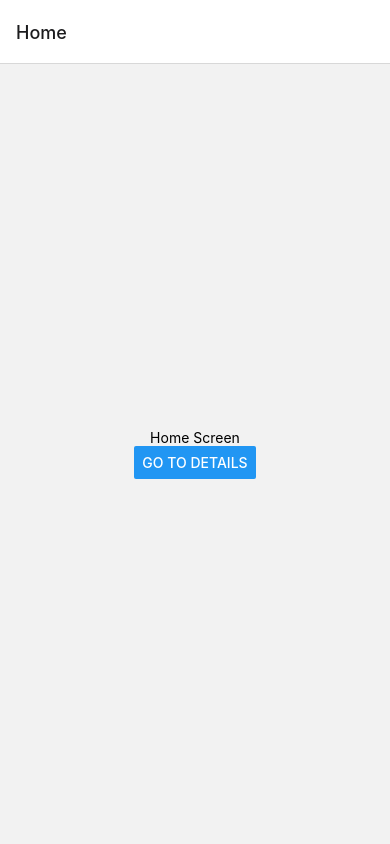
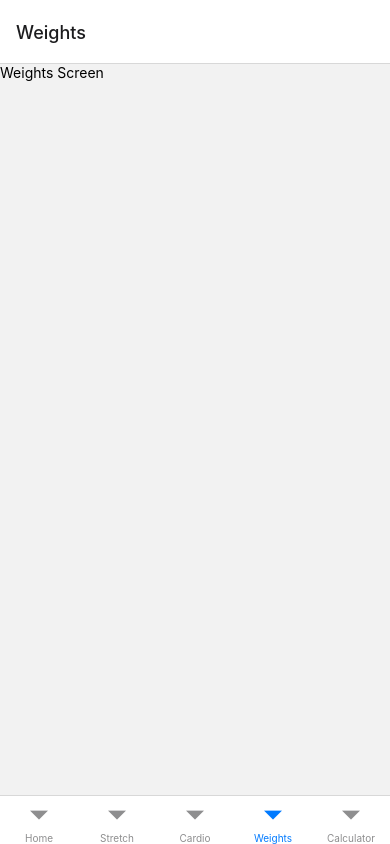
Before and after one commit to DanielekPark/fitnessapp, a React Native app: screen /Weights in a window 390 px wide. Built offline with nearby package versions, Linux system fonts and the light colour scheme.

Commit message:
added bottom navigation and screens

```diff
--- a/App.js
+++ b/App.js
@@ -1,53 +1,22 @@
-import { StatusBar } from "expo-status-bar";
-import { StyleSheet, Text, View, Button } from "react-native";
+import { StyleSheet} from "react-native";
 import { NavigationContainer } from "@react-navigation/native";
 import { createNativeStackNavigator } from "@react-navigation/native-stack";
 import { SafeAreaProvider } from "react-native-safe-area-context";
+import Nav from "./components/navigation/nav";
 
-function HomeScreen({ navigation }) {
-  return (
-    <View style={{ flex: 1, alignItems: "center", justifyContent: "center" }}>
-      <Text>Home Screen</Text>
-      <Button
-        title="Go to Details"
-        onPress={() => navigation.navigate("Details")}
-      />
-    </View>
-  );
-}
-
-function DetailsScreen() {
-  return (
-    <View style={{ flex: 1, alignItems: "center", justifyContent: "center" }}>
-      <Text>Details Screen</Text>
-    </View>
-  );
-}
 const Stack = createNativeStackNavigator();
 
-// import tabs-nav.js
 export default function App() {
   return (
     <SafeAreaProvider>
       <NavigationContainer>
-        {/*
-          1. Navigation goes here  */}
-
-        <Stack.Navigator>
-          <Stack.Screen name="Home" component={HomeScreen} />
-          <Stack.Screen name="Details" component={DetailsScreen} />
-        </Stack.Navigator>
+        <Nav />
       </NavigationContainer>
     </SafeAreaProvider>
   );
 }
 
-// 2. set up home screen include calculator
-// 2a. select workout intermediate
-//2b. route to cardio/weights/stretching
-//3. Create sections of beginner 2-3 days
-//3. Create section for muscle groups (e.g. chest, abs, legs etc)
-//3b. create section for intermediate same as above
+
 const styles = StyleSheet.create({
   container: {
     flex: 1,
--- a/components/calculator/calculator.js
+++ b/components/calculator/calculator.js
@@ -1,13 +1,21 @@
-import { View } from "react-native";
+import { View, Text } from "react-native";
+import React, {useState} from "react";
+import { Input } from '@rneui/themed';
 
 const Calculator = () => {
+  const [weight, setWeight] = useState(0);
 
   return (
     <View>
       <Text>Calculator</Text>
+      <View>
+        <Text>{weight}</Text>
+        <View>
+          <Input />
+        </View>
+      </View>
     </View>
   );
 };
 
-
 export default Calculator;
--- a/components/navigation/nav.js
+++ b/components/navigation/nav.js
@@ -1,9 +1,13 @@
 import { View } from "react-native";
 import { createBottomTabNavigator } from '@react-navigation/bottom-tabs';
+import HomeScreen from "../../screens/home";
+import WeightsScreen from "../../screens/weights";
+import CardioScreen from "../../screens/cardio";
+import CalculatorScreen from "../../screens/calculator";
+import StretchingScreen from "../../screens/stretch";
 
 const Tab = createBottomTabNavigator();
 
-// import screens
 function Nav() {
     /*
     1. calculator/home/tips/tutorial
@@ -11,10 +15,14 @@ function Nav() {
     3. cardio
     4. stretching
   */
+
   return (
     <Tab.Navigator>
       <Tab.Screen name="Home" component={HomeScreen} />
-      {/* <Tab.Screen name="Settings" component={SettingsScreen} /> */}
+      <Tab.Screen name="Stretch" component={StretchingScreen} />
+      <Tab.Screen name="Cardio" component={CardioScreen} />
+      <Tab.Screen name="Weights" component={WeightsScreen} />
+      <Tab.Screen name="Calculator" component={CalculatorScreen} />
     </Tab.Navigator>
   );
 }
--- a/package.json
+++ b/package.json
@@ -22,7 +22,8 @@
     "react-native-screens": "^3.21.1"
   },
   "devDependencies": {
-    "@babel/core": "^7.20.0"
+    "@babel/core": "^7.20.0",
+    "eslint": "^8.43.0"
   },
   "private": true
 }
--- /dev/null
+++ b/screens/calculator.js
@@ -0,0 +1,21 @@
+import { View, Text } from "react-native";
+import { createBottomTabNavigator } from "@react-navigation/bottom-tabs";
+import Calculator from "../components/calculator/calculator";
+
+const Tab = createBottomTabNavigator();
+// 2. set up home screen include calculator
+// 2a. select workout intermediate
+//2b. route to cardio/weights/stretching
+//3. Create sections of beginner 2-3 days
+//3. Create section for muscle groups (e.g. chest, abs, legs etc)
+//3b. create section for intermediate same as above
+function CalculatorScreen() {
+    return (
+      <View>
+        <Text>Home Screen</Text>
+      </View>
+    );
+
+}
+
+export default CalculatorScreen;
--- /dev/null
+++ b/screens/cardio.js
@@ -0,0 +1,21 @@
+import { View, Text } from "react-native";
+import { createBottomTabNavigator } from "@react-navigation/bottom-tabs";
+import Calculator from "../components/calculator/calculator";
+
+const Tab = createBottomTabNavigator();
+// 2. set up home screen include calculator
+// 2a. select workout intermediate
+//2b. route to cardio/weights/stretching
+//3. Create sections of beginner 2-3 days
+//3. Create section for muscle groups (e.g. chest, abs, legs etc)
+//3b. create section for intermediate same as above
+function CardioScreen() {
+    return (
+      <View>
+        <Text>Cardio Screen</Text>
+      </View>
+    );
+
+}
+
+export default CardioScreen;
--- /dev/null
+++ b/screens/home.js
@@ -0,0 +1,21 @@
+import { View, Text } from "react-native";
+import { createBottomTabNavigator } from "@react-navigation/bottom-tabs";
+import Calculator from "../components/calculator/calculator";
+
+const Tab = createBottomTabNavigator();
+// 2. set up home screen include calculator
+// 2a. select workout intermediate
+//2b. route to cardio/weights/stretching
+//3. Create sections of beginner 2-3 days
+//3. Create section for muscle groups (e.g. chest, abs, legs etc)
+//3b. create section for intermediate same as above
+function HomeScreen() {
+    return (
+      <View>
+        <Text>Home Screen</Text>
+      </View>
+    );
+
+}
+
+export default HomeScreen;
--- /dev/null
+++ b/screens/stretch.js
@@ -0,0 +1,21 @@
+import { View, Text } from "react-native";
+import { createBottomTabNavigator } from "@react-navigation/bottom-tabs";
+import Calculator from "../components/calculator/calculator";
+
+const Tab = createBottomTabNavigator();
+// 2. set up home screen include calculator
+// 2a. select workout intermediate
+//2b. route to cardio/weights/stretching
+//3. Create sections of beginner 2-3 days
+//3. Create section for muscle groups (e.g. chest, abs, legs etc)
+//3b. create section for intermediate same as above
+function StretchingScreen() {
+    return (
+      <View>
+        <Text>Stretching Screen</Text>
+      </View>
+    );
+
+}
+
+export default StretchingScreen;
--- /dev/null
+++ b/screens/weights.js
@@ -0,0 +1,21 @@
+import { View, Text } from "react-native";
+import { createBottomTabNavigator } from "@react-navigation/bottom-tabs";
+import Calculator from "../components/calculator/calculator";
+
+const Tab = createBottomTabNavigator();
+// 2. set up home screen include calculator
+// 2a. select workout intermediate
+//2b. route to cardio/weights/stretching
+//3. Create sections of beginner 2-3 days
+//3. Create section for muscle groups (e.g. chest, abs, legs etc)
+//3b. create section for intermediate same as above
+function WeightsScreen() {
+    return (
+      <View>
+        <Text>Weights Screen</Text>
+      </View>
+    );
+
+}
+
+export default WeightsScreen;
```
Also changed, not shown: screens/settings.js (renamed from screens/homescreen.js, +5 -11 lines), 1 other file (tests, documents, lock files or other folders).
